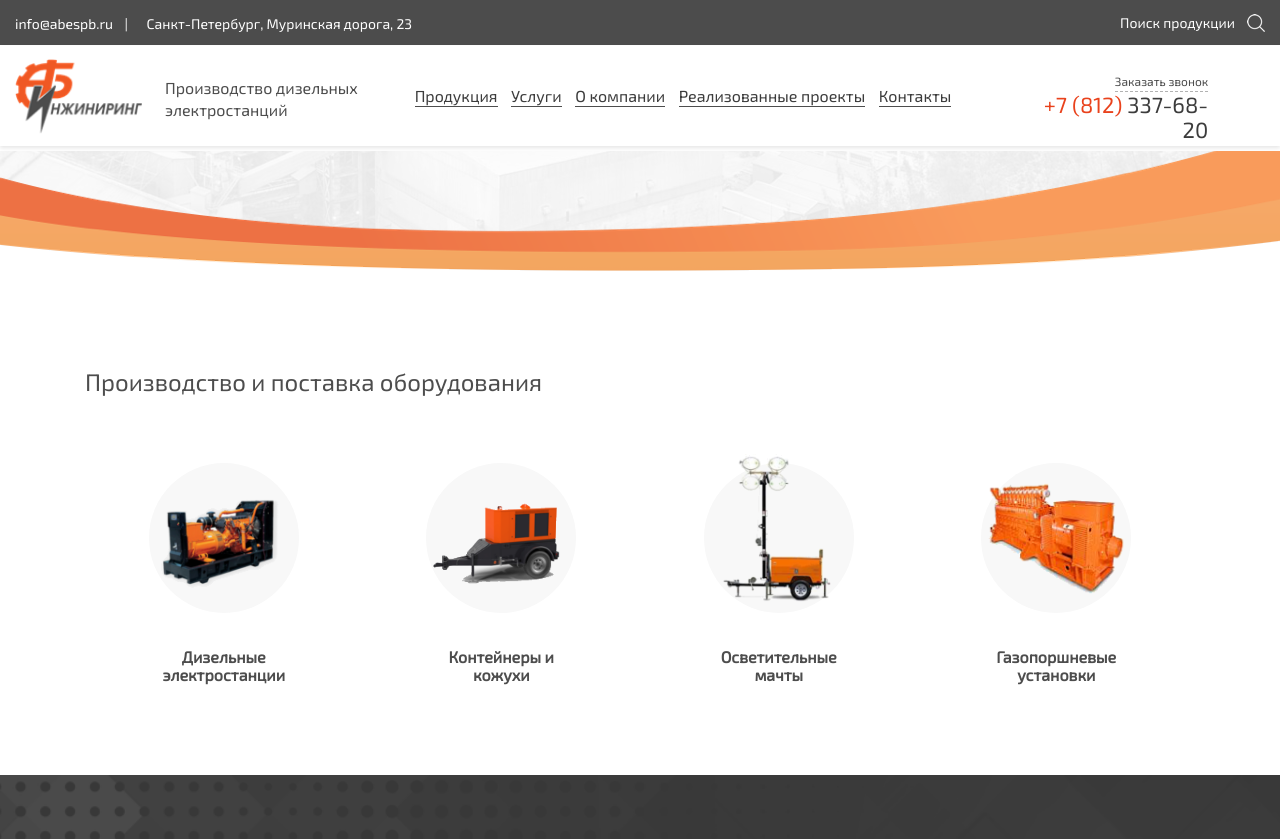
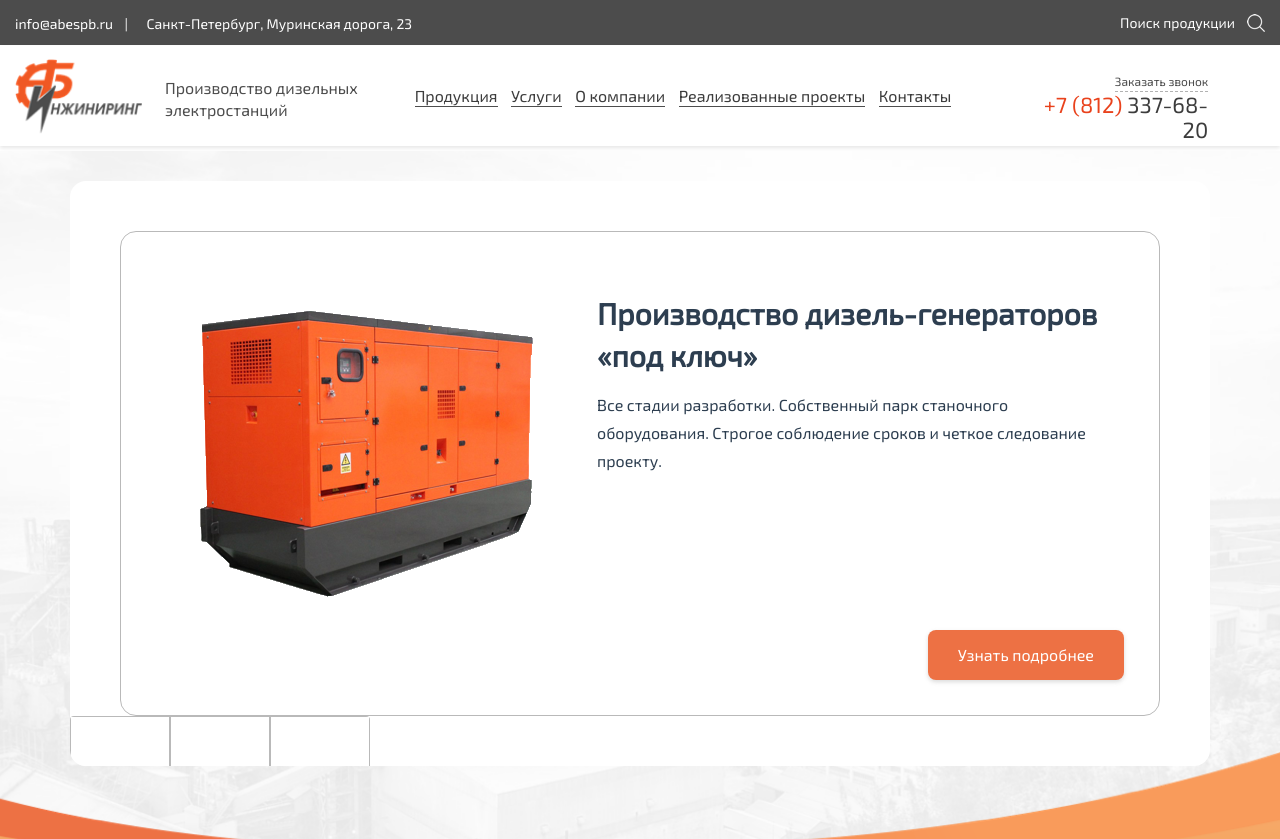
Before and after one commit to pixelaria/alfa-balt, a website: page docs/main.html in a window 1280 px wide. Shown: the top 839 px of the page. Drawn offline with Linux system fonts and the light colour scheme.

Commit message:
Main slider

```diff
--- a/docs/main.html
+++ b/docs/main.html
@@ -76,7 +76,28 @@
 </header>
 <main>
   <section class="section section--city section--page">
-    <div class="container"></div>
+    <div class="container">
+      <div class="slider slider--main">
+
+
+        <div class="slide big-slide">
+          <div class="big-slide__img">
+            <img src="./img/big-slide.png" alt="">
+          </div>
+          <div class="big-slide__desc">
+            <p class="big-slide__title">Производство дизель-генераторов «под ключ»</p>
+            <p class="big-slide__text">Все стадии разработки. Собственный парк станочного оборудования. Строгое соблюдение сроков и четкое следование проекту.</p>
+          </div>
+
+          <a href="#" class="btn btn--orange big-slide__btn">Узнать подробнее</a>
+        </div>
+        <ul class="slider-nav slider-nav--main">
+          <li class="slider-nav__item"></li>
+          <li class="slider-nav__item"></li>
+          <li class="slider-nav__item"></li>
+        </ul>
+      </div>
+    </div>
   </section>
   <section class="section">
     <div class="container">
--- a/src/less/main.less
+++ b/src/less/main.less
@@ -3203,6 +3203,15 @@ p {
       }
     }
   }
+
+
+  &--main {
+    position: relative;
+    border-radius: 16px;
+    background-color: #ffffff;
+
+    padding: 50px;
+  }
 }
 
 .unslider {
@@ -3298,9 +3307,66 @@ p {
       background-color: #ed7144;
     }
   }
-}
-
-
+
+  &--main {
+    border-radius: 4px;
+    overflow: hidden;
+    position: absolute;
+    left: 0;
+    right: 0;
+    margin:auto;
+
+    width: 300px !important;
+    .slider-nav__item {
+      width: 100px !important;
+      height: 55px;
+      border-radius: 0;
+      border: 1px solid #b9b9b9;
+      background-color: #ffffff;
+    }
+  }
+}
+
+.big-slide {
+  position: relative;
+
+  border: 1px solid #b9b9b9;
+  border-radius: 16px;
+
+  background-color: #ffffff;
+
+  padding: 60px;
+
+  display: flex;
+  flex-direction:row;
+
+  &__img {
+
+  }
+  &__desc {
+
+  }
+  &__title {
+    color: #2d3e50;
+    font-size: 30px;
+    font-weight: 700;
+    line-height: 42px;
+    margin-bottom: 15px;
+  }
+
+  &__text {
+    color: #2d3e50;
+    font-size: 16px;
+    font-weight: 400;
+    line-height: 28px;
+  }
+
+  &__btn {
+    position: absolute;
+    bottom: 35px;
+    right: 35px;
+  }
+}
 
 /* accordeon */
 
```
Also changed, not shown: src/main.html (+22 -1 lines), docs/css/bundle.css, docs/img/big-slide.png (added).
